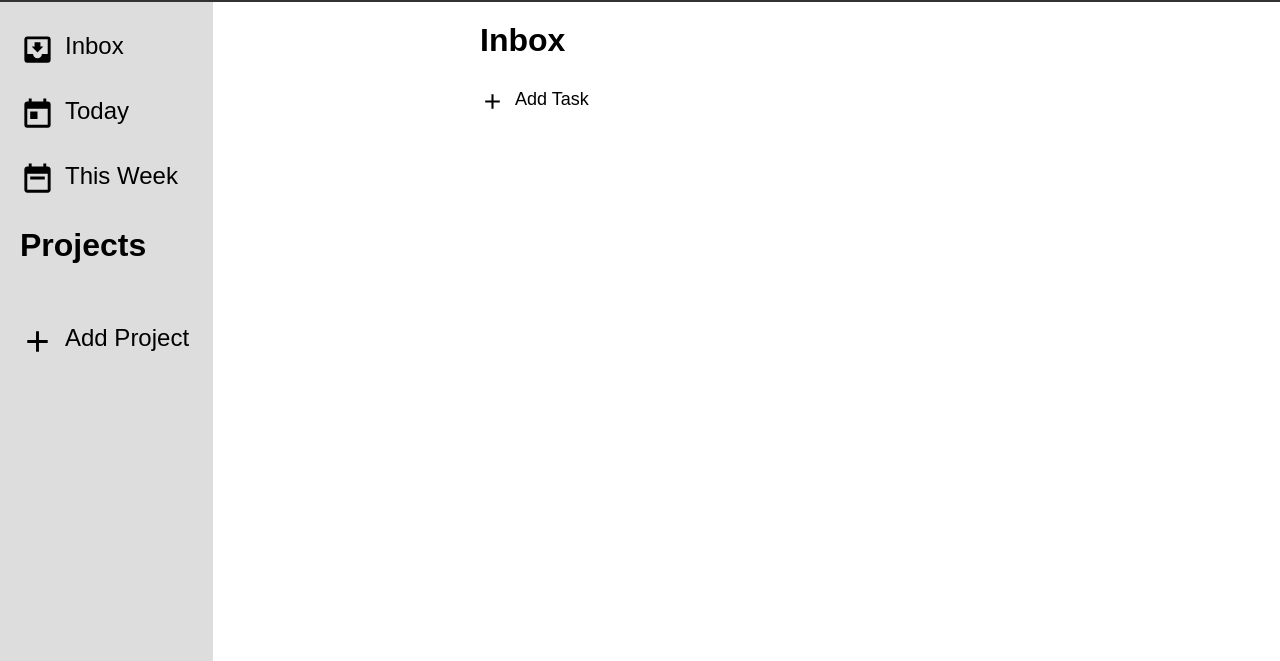
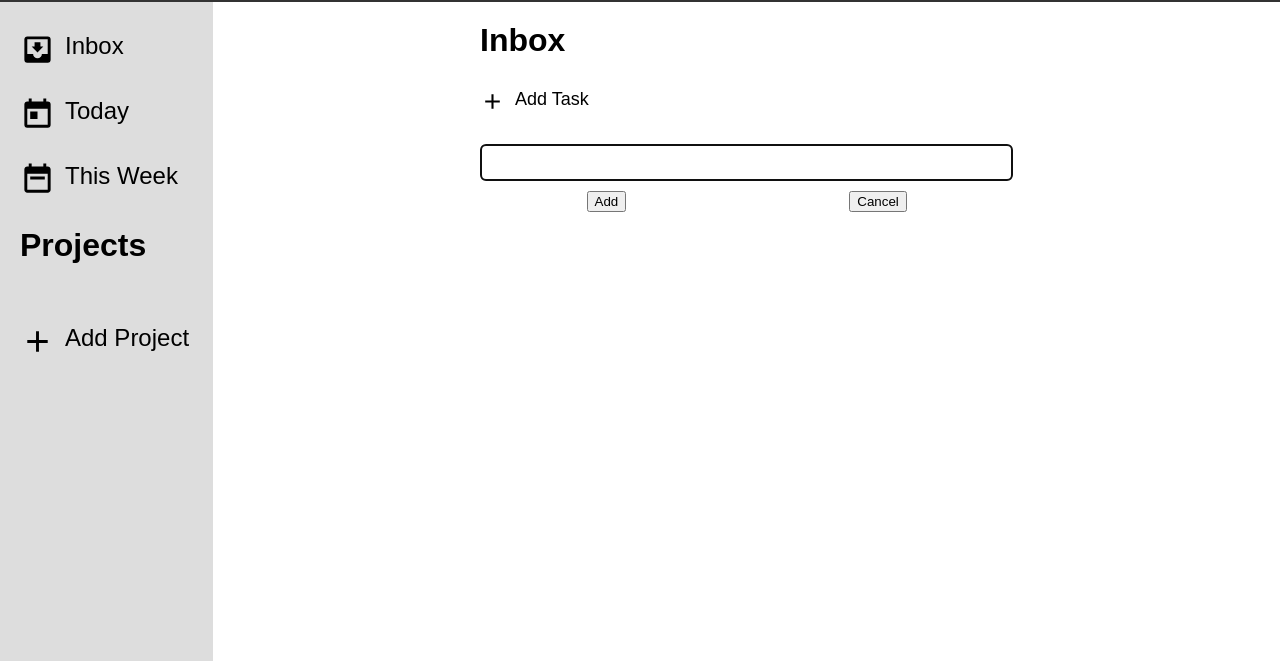
Before and after one commit to SanishPoudel/todo-list, a website built with webpack: page src/template.html in a window 1280 px wide. Both pictures are taken after a click on the button "Add Task". Shown: the part 78-739 px from the top of the page. Built offline with nearby package versions, Linux system fonts and the light colour scheme.

Commit message:
added a form in the menu

```diff
--- a/src/template.html
+++ b/src/template.html
@@ -39,6 +39,18 @@
             <div class="title">Inbox</div>
             <div class="todoSection"></div>
             <button class="task options"><img class="btn icon" src="./images/plus.svg" alt="add icon">Add Task</button>
+            <div class="inputTask">
+                <form>
+                    <fieldset>
+                        <input class="todoEntry" type="text">
+                    </fieldset>
+
+                    <fieldset>
+                        <button type="submit" class="enterEntry">Add</button>
+                        <button type="button" class="cancelEntry">Cancel</button>
+                    </fieldset>
+                </form>
+            </div>
         </div>
 
     </div>
```
